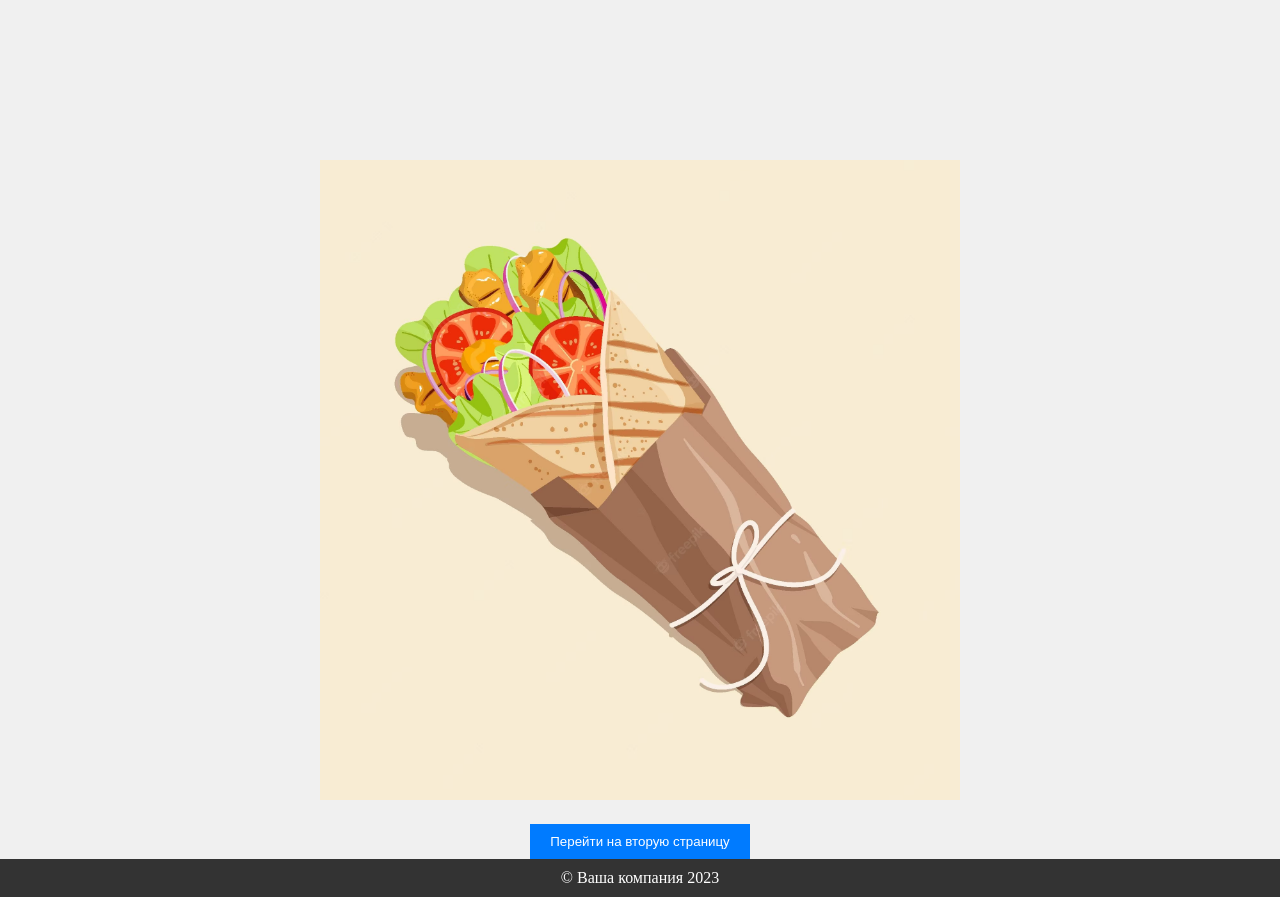
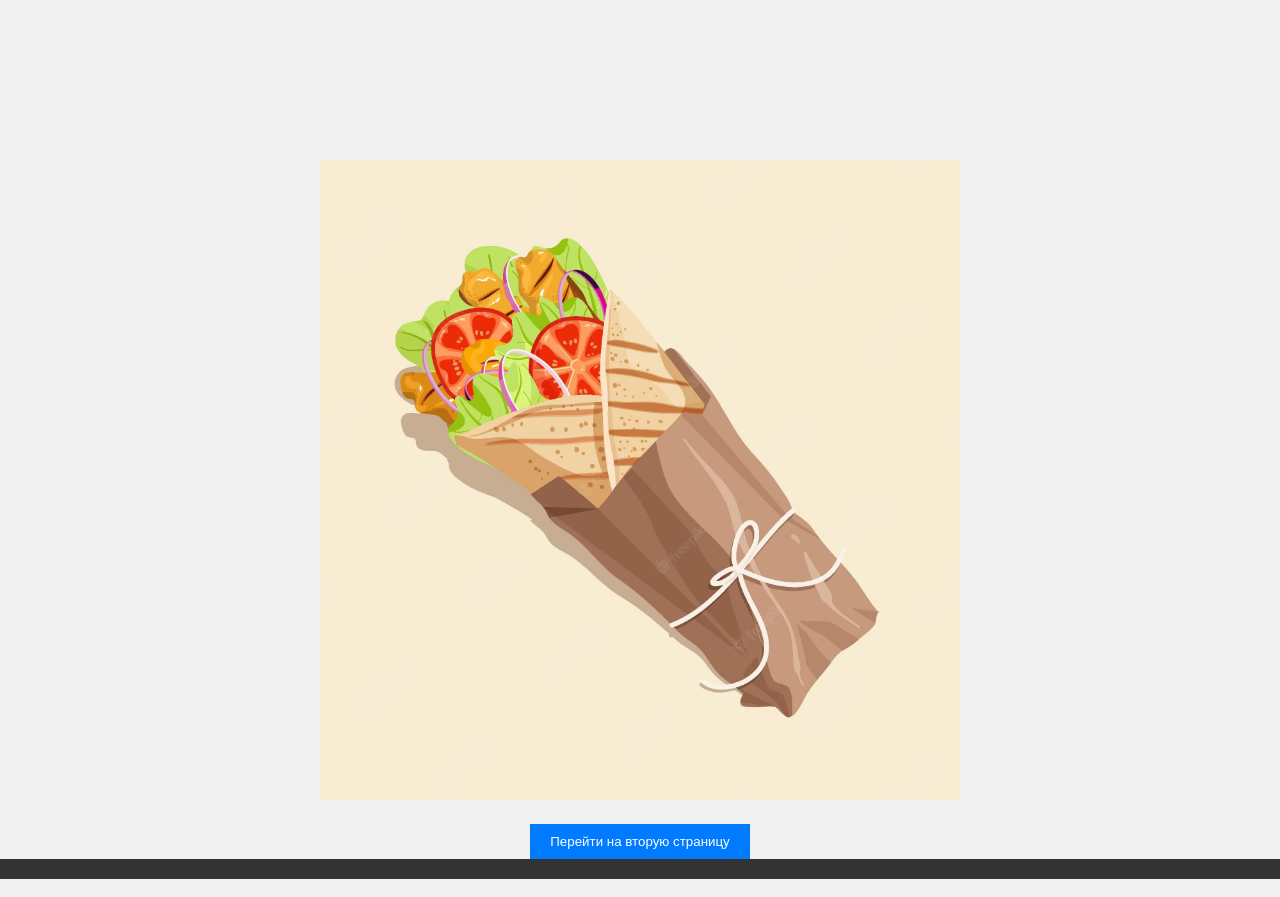
Before and after one commit to ugari4/bot_test_1.io, a plain HTML site: page index.html in a window 1280 px wide. Drawn offline with Linux system fonts and the light colour scheme.

Commit message:
Update index.html

```diff
--- a/index.html
+++ b/index.html
@@ -12,7 +12,7 @@
         <button onclick="window.location.href='second-page.html'" class="center-button">Перейти на вторую страницу</button>
     </div>
     <footer>
-        &copy; Ваша компания 2023
+
     </footer>
 </body>
 </html>
```
